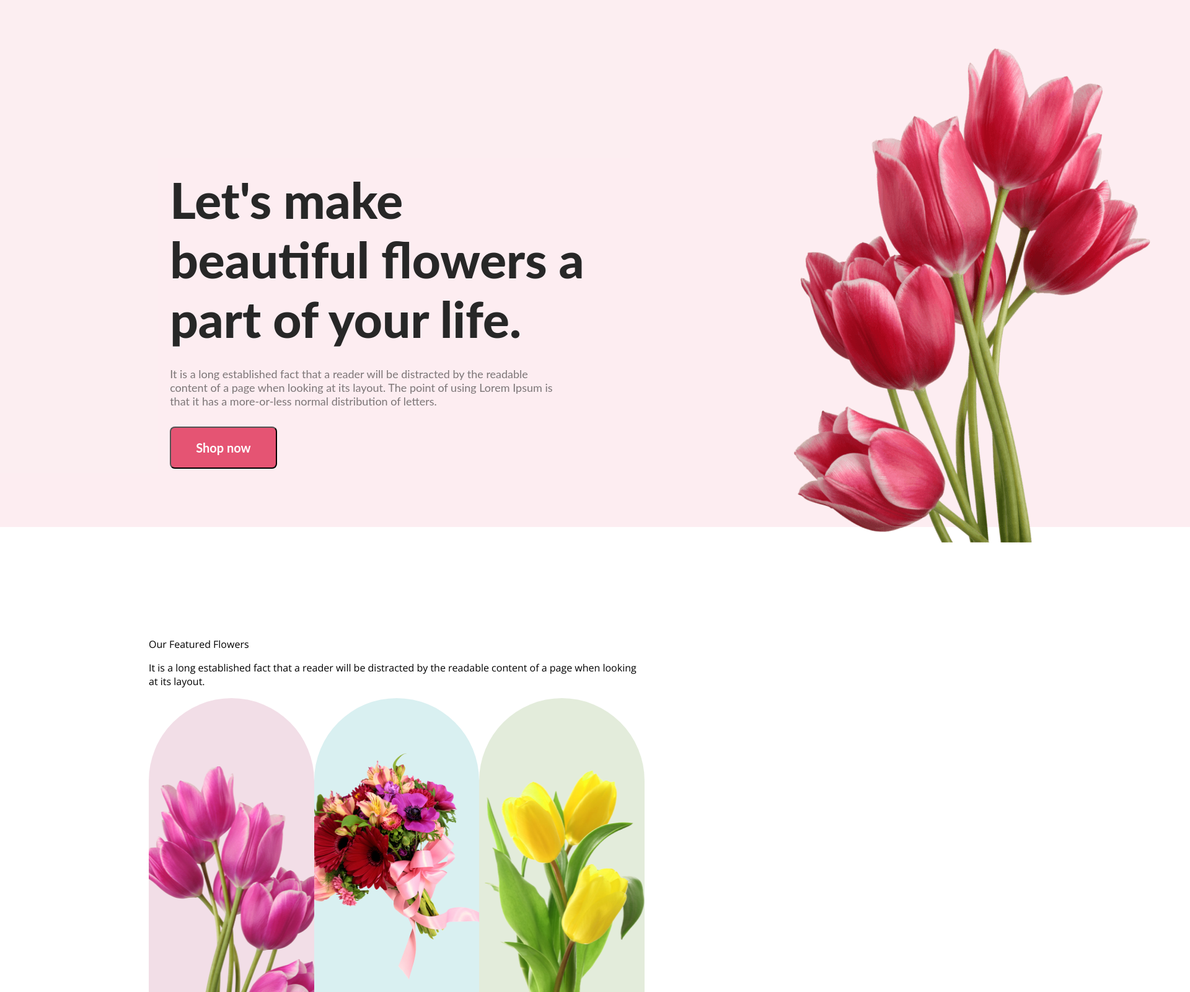
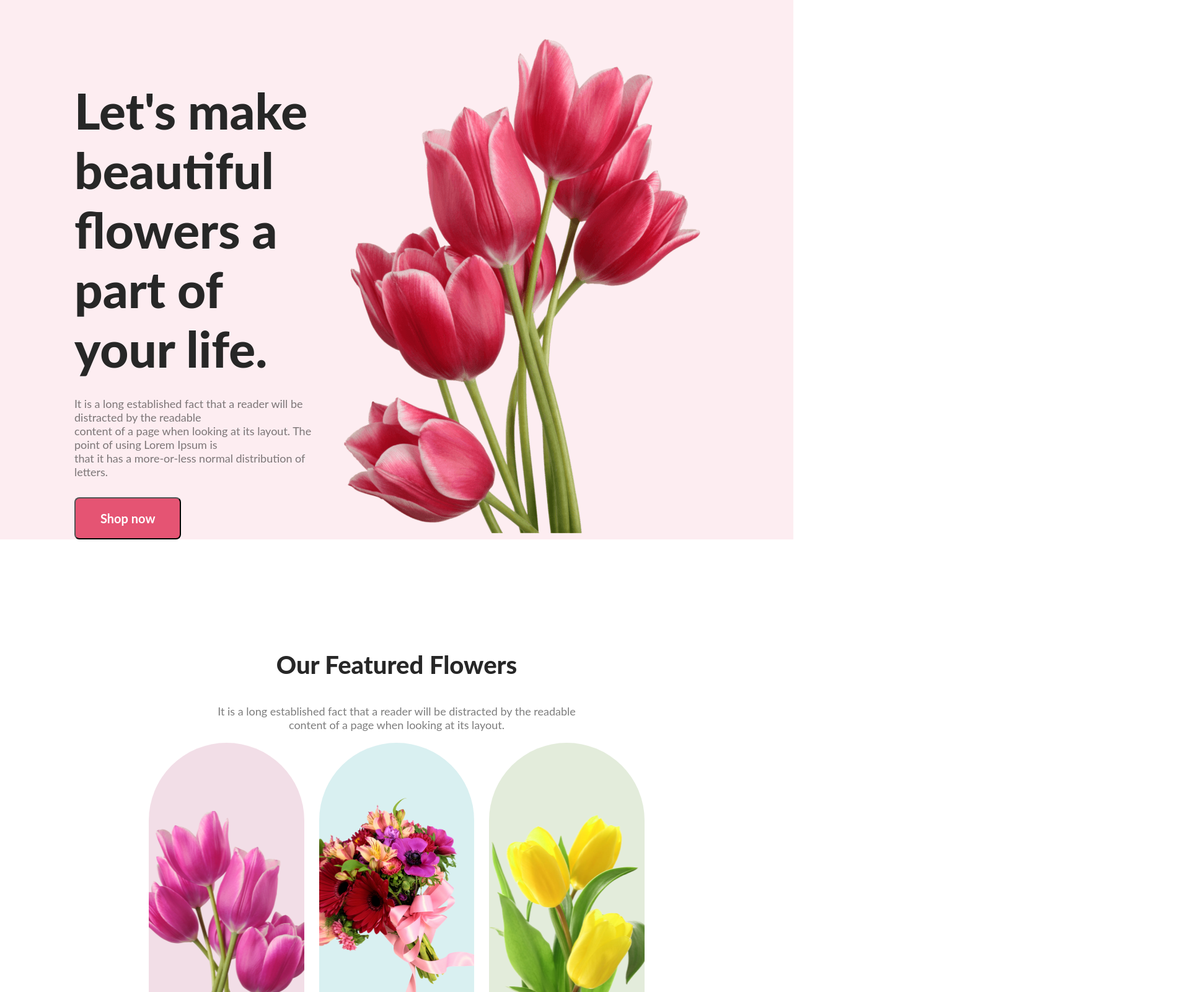
Before and after one commit to mosharaf22/Web-developer-assighnment-1, a plain HTML site: page index.html in a window 1280 px wide. Shown: the top 1600 px of the page at 62% size, 1920 px wide, since content can reach past the window. Drawn offline with nearby package versions, Linux system fonts and the light colour scheme.

Commit message:
fixed some errorsn

```diff
--- a/index.html
+++ b/index.html
@@ -30,11 +30,11 @@
     </header>
     <main>
         <section class="flowers">
-            <p>
+            <p class="our">
                 Our Featured Flowers
             </p>
-            <p>
-                It is a long established fact that a reader will be distracted by the readable content of a page when looking at its layout.
+            <p class="it">
+                It is a long established fact that a reader will be distracted by the readable<br>content of a page when looking at its layout.
             </p>
             <div class="bsw">
                 <div class="border1">
@@ -85,15 +85,15 @@
                 <img class="img-2" src="images/Flower Asset/pngwing 8.png" alt="">
             </div>
         </section>
+
+
             <section id="section">
-
                 <p id="paragraph1">
                     Instagram
                 </p>
                 <p id="paragraph2">
                     It is a long established fact that a reader will be distracted by the readable<br>content of a page when looking at its layout.
                 </p>
-
                 <div class="div-3">
                     <div class="img-3">
                         <img src="images/Flower Asset/Flower 01.png" alt="">
@@ -102,10 +102,10 @@
                         <img src="images/Flower Asset/Rectangle 4.png" alt="">
                     </div>
                     <div class="img-5">
-                    <img src="images/Flower Asset/pngwing 5.png" alt="">
+                        <img src="images/Rectangle 5.png" alt="">
                     </div>
                     <div>
-                    <img src="images/Flower Asset/Rectangle 6.png" alt="">
+                        <img src="images/Rectangle 6.png" alt="">
                     </div>
                 </div>
             <div class="Get">
--- a/style.css
+++ b/style.css
@@ -3,15 +3,13 @@ body{
     border: 0;
     margin: 0;
 }
+/* head section */
 .head{
     background: rgba(229, 84, 115, 0.10);
-    width: 1920px;
-    height: 850px;
-    padding-right: 240px;
+
 }
 .banner{
-    width: 1920px;
-    height: 850px;
+
     color: #E554731A;
     display: flex;
     align-items: center;
@@ -47,18 +45,29 @@ margin-bottom: 30px;
     padding: 20px 40px;
     border-radius: 8px;
     background: #E55473;
-
 }
-.banner.img-1{
-    width: 635px;
-    height: 800px;
-
-    background: url(<path-to-image>), lightgray 50% / cover no-repeat;
-
-}
+/* main section */
+/* section 1 */
 .flowers{
     background: #FFF;
     margin: 178px 240px 128px 240px;
+}
+.our{
+    color: #272727;
+    text-align: center;
+    font-family: Lato;
+    font-size: 40px;
+    font-weight: 800;
+}
+.it{
+    color: rgba(39, 39, 39, 0.60);
+    text-align: center;
+    font-family: Lato;
+    font-size: 18px;
+
+    font-weight: 400;
+
+
 }
 .border1{
     width: 464px;
@@ -68,15 +77,16 @@ margin-bottom: 30px;
     background-image: url(./images/pngwing\ 6.png);
     background-position: bottom;
     background-repeat: no-repeat;
-
+    margin-right: 24px;
 
 }
 .bsw{
     display: flex;
+
 }
 .pink{
     color: #272727;
-    text-align: center;
+    text-align:center;
     font-family: Lato;
     font-size: 24px;
 
@@ -96,6 +106,7 @@ margin-bottom: 30px;
     background-image: url('/images/pngwing\ 5.png');
     background-repeat: no-repeat;
     background-position: center;
+    margin-right: 24px;
 }
 .border3{
     border-radius: 300px 300px 0px 0px;
@@ -106,9 +117,9 @@ margin-bottom: 30px;
     background-repeat: no-repeat;
     background-position: bottom;
 }
+/* section 2 */
 .s1{
-    width: 1922px;
-    height: 620px;
+
     border-radius: 8px;
     background: rgba(229, 84, 115, 0.05);
 }
@@ -134,19 +145,19 @@ margin-bottom: 30px;
     background: #E55473;
 }
 .img-2{
-    width: 318px;
-    height: 420px;
+
     padding-left: 180px;
 }
 .sec1{
     padding: 100px 420px 100px 390px;
     display: flex;
 }
+/* Section 3 */
 #class{
     color: #E55473;
 }
 #section{
-    width: 1900px;
+
     margin: 128px 240px;
 }
 #paragraph1{
@@ -208,9 +219,9 @@ margin-bottom: 30px;
     height: 64px;
 
 }
+/* footer section */
 .footer{
-    max-width: 800px;
-    height: 449px;
+
     background: #111010;
     padding: 128px 640px;
 }
```
Also changed, not shown: images/Rectangle 5.png (renamed from images/Flower Asset/Rectangle 5.png), images/Rectangle 6.png (renamed from images/Flower Asset/Rectangle 6.png). Lines whose indentation alone changed are shown as unchanged.
